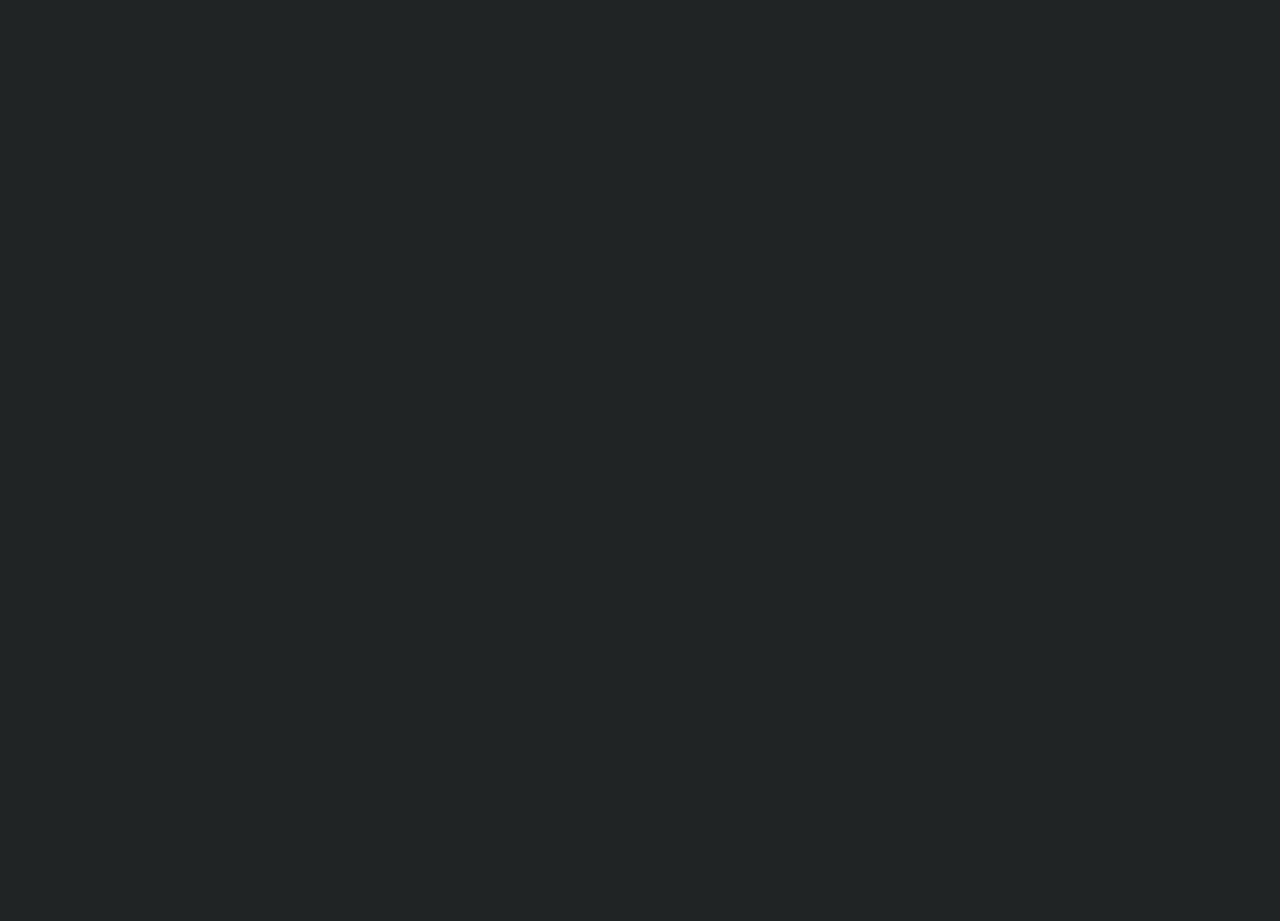
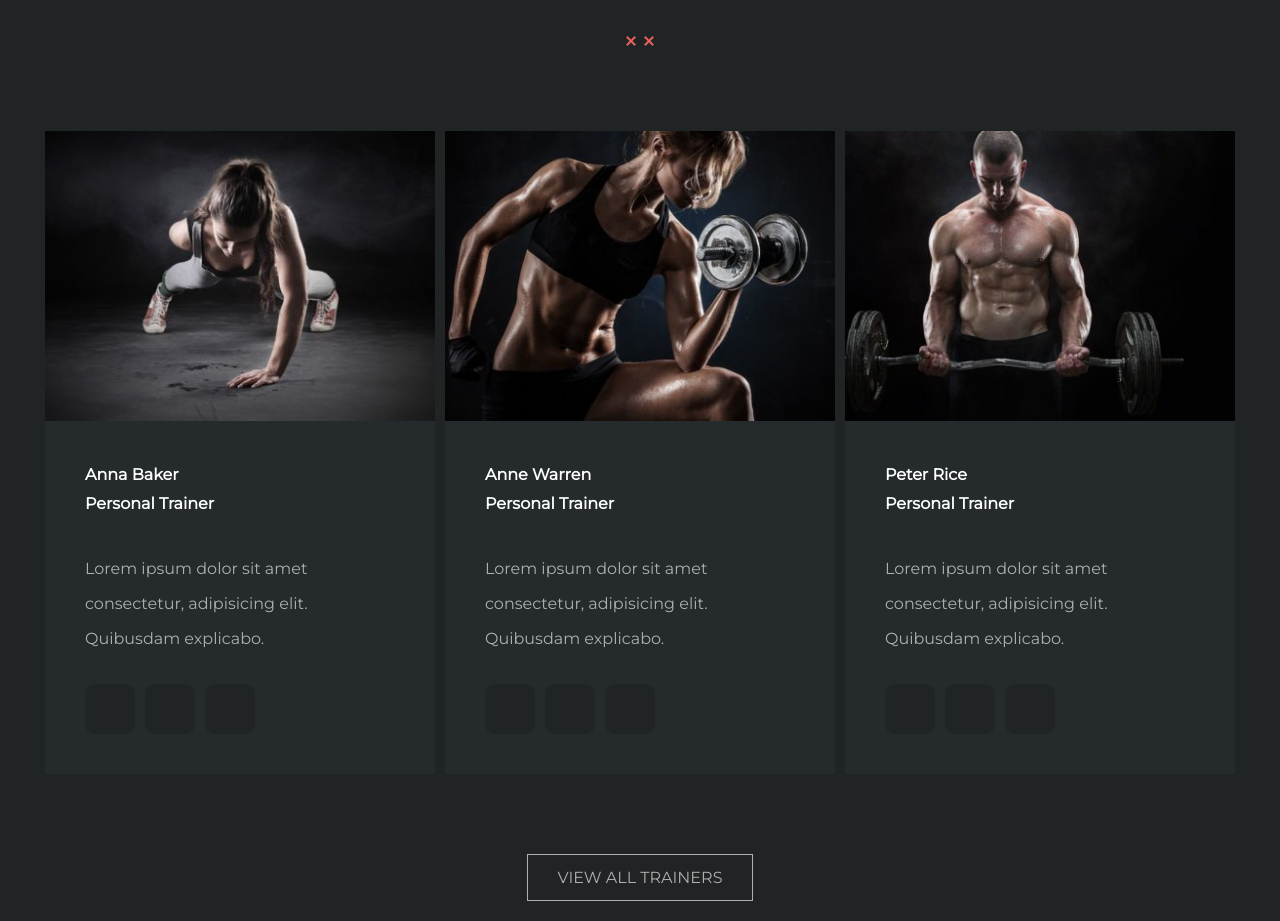
Before and after one commit to pizzi9523/proj-html-vuejs, a Vue app: page / in a window 1280 px wide. Shown: the part 5200-6121 px from the top of the page. Before the commit the page ends 5072 px from the top, so only its background shows below. Built offline with nearby package versions, Linux system fonts and the light colour scheme; the HTML template or start-up script is replaced by a standard one.

Commit message:
complete Trainers section

```diff
--- a/src/components/HighPerformance.vue
+++ b/src/components/HighPerformance.vue
@@ -35,7 +35,7 @@ export default {
   padding-bottom: 200px;
   .home_image_wrapper {
     opacity: 1;
-    transform: perspective(1000px) scale(1);
+    transform: scale(1);
     transition: transform 0.35s;
     padding: 10px;
     text-align: center;
--- a/src/components/SiteMain.vue
+++ b/src/components/SiteMain.vue
@@ -6,6 +6,7 @@
     <Result />
     <HighPerformance />
     <Banner />
+    <Trainers />
   </main>
 </template>
 
@@ -16,6 +17,7 @@ import Services from "./Services.vue";
 import Result from "./Result.vue";
 import HighPerformance from "./HighPerformance.vue";
 import Banner from "./Banner.vue";
+import Trainers from "./Trainers.vue";
 
 export default {
   components: {
@@ -25,6 +27,7 @@ export default {
     Result,
     HighPerformance,
     Banner,
+    Trainers,
   },
 };
 </script>
--- /dev/null
+++ b/src/components/Trainers.vue
@@ -0,0 +1,144 @@
+<template>
+  <section class="trainers">
+    <SectionTitle title="MEET OUR TRAINERS" />
+    <div class="container">
+      <div class="row">
+        <div class="col-3" v-for="trainer in trainers" :key="trainer.id">
+          <div class="trainer_card">
+            <div class="card_img_wrapper">
+              <img
+                :src="
+                  require(`../assets/images/trainer${trainer.id}-400x297.jpg`)
+                "
+                alt=""
+              />
+            </div>
+
+            <div class="body_card">
+              <h4>{{ trainer.name }}</h4>
+              <h3>{{ trainer.role }}</h3>
+              <p>
+                {{ trainer.description }}
+              </p>
+              <div class="socials_trainer">
+                <div class="social_icon">
+                  <i class="fab fa-facebook-f"></i>
+                </div>
+                <div class="social_icon">
+                  <i class="fab fa-twitter"></i>
+                </div>
+                <div class="social_icon">
+                  <i class="fab fa-instagram"></i>
+                </div>
+              </div>
+            </div>
+          </div>
+        </div>
+      </div>
+      <div class="button">
+        <button class="button_light">VIEW ALL TRAINERS</button>
+      </div>
+    </div>
+  </section>
+</template>
+
+<script>
+import SectionTitle from "./SectionTitle.vue";
+
+export default {
+  data() {
+    return {
+      trainers: [
+        {
+          id: 1,
+          name: "Anna Baker",
+          role: "Personal Trainer",
+          description:
+            "Lorem ipsum dolor sit amet consectetur, adipisicing elit. Quibusdam explicabo.",
+        },
+
+        {
+          id: 2,
+          name: "Anne Warren",
+          role: "Personal Trainer",
+          description:
+            "Lorem ipsum dolor sit amet consectetur, adipisicing elit. Quibusdam explicabo.",
+        },
+
+        {
+          id: 3,
+          name: "Peter Rice",
+          role: "Personal Trainer",
+          description:
+            "Lorem ipsum dolor sit amet consectetur, adipisicing elit. Quibusdam explicabo.",
+        },
+      ],
+    };
+  },
+  components: {
+    SectionTitle,
+  },
+};
+</script>
+
+<style lang="scss">
+@import "../assets/scss/variables.scss";
+
+.trainer_card {
+  background-color: $secondary-bg-color;
+
+  .card_img_wrapper {
+    opacity: 1;
+    transform: scale(1);
+    transition: transform 0.35s;
+    &:hover {
+      transform: scale(1.03);
+      cursor: pointer;
+      img {
+        box-shadow: 0px 0px 25px black;
+      }
+    }
+    img {
+      width: 100%;
+      transition: all 0.35s;
+    }
+  }
+
+  .body_card {
+    background-color: $secondary-bg-color;
+    padding: 40px;
+    h3 {
+      padding: 10px 0;
+      font-size: 16px;
+    }
+    p {
+      padding: 28px 0;
+      line-height: 35px;
+      color: $secondary-text-color;
+    }
+
+    .socials_trainer {
+      display: flex;
+      gap: 10px;
+
+      .social_icon {
+        width: 50px;
+        height: 50px;
+        text-align: center;
+        line-height: 50px;
+        background-color: $primary-bg-color;
+        border-radius: 10px;
+        &:hover {
+          cursor: pointer;
+          color: $active-text-color;
+        }
+      }
+    }
+  }
+}
+
+.button {
+  text-align: center;
+  padding: 50px;
+}
+</style>
```
